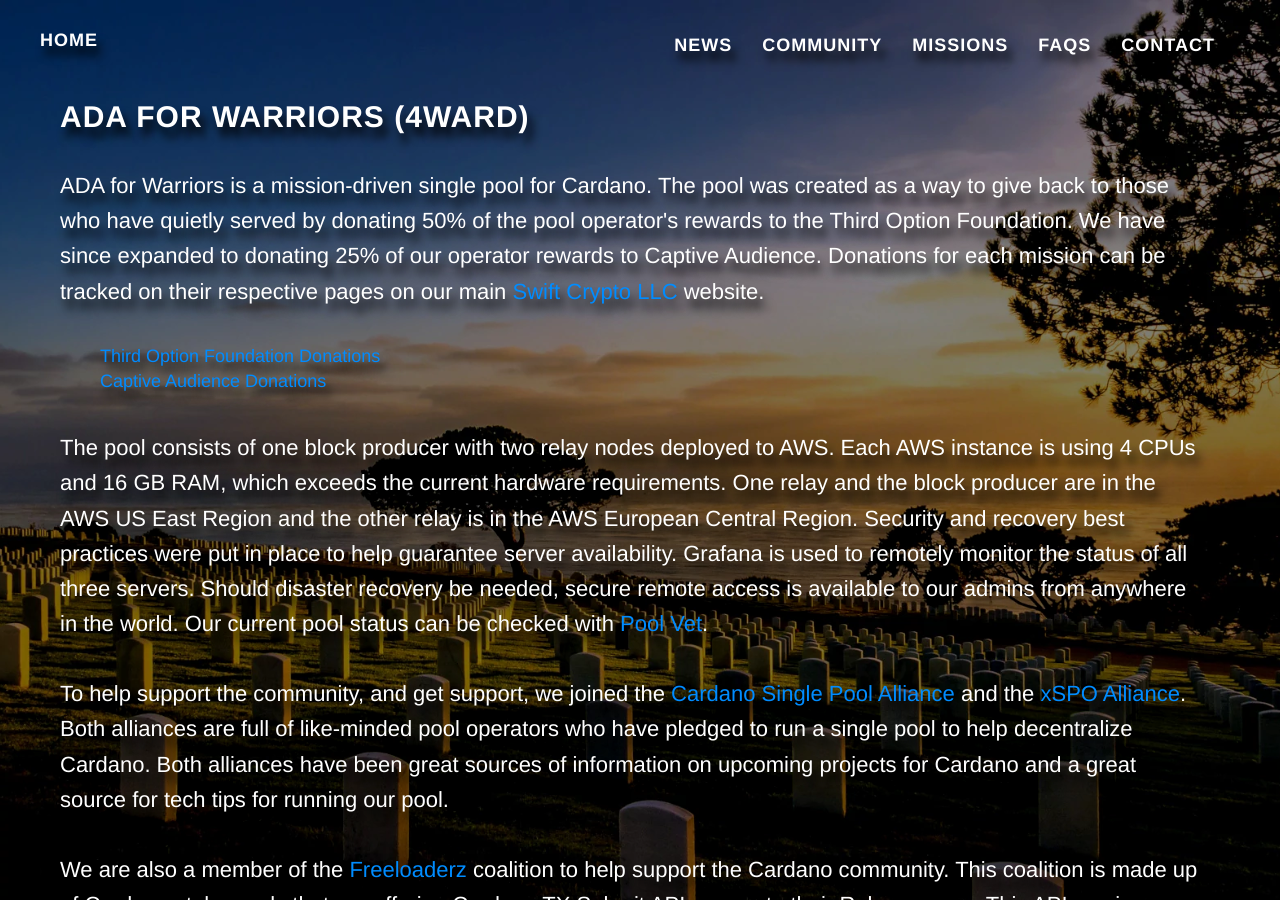
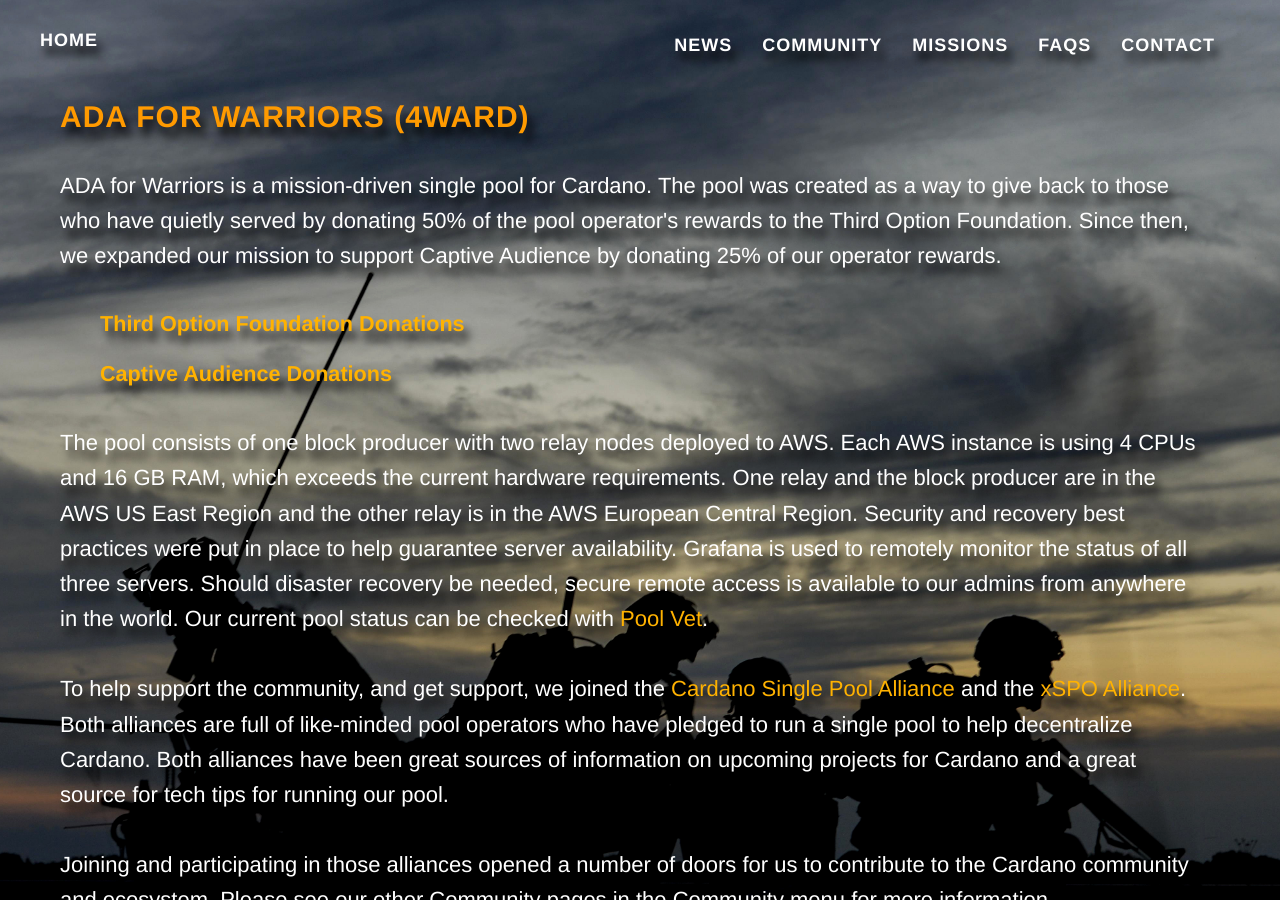
Before and after one commit to fisherstevenk/4WARD, a Jekyll site: the page built from _community/4ward.markdown, in a window 1280 px wide and 900 px high. Built offline with Jekyll 4.4.1, drawn with Linux system fonts in a browser that asks for light colours; some of the changed text lies outside the part shown.

Commit message:
getting beautiful

```diff
--- /dev/null
+++ b/_community/freeloaderz.markdown
@@ -0,0 +1,3 @@
+---
+layout: freeloaderz
+---
--- /dev/null
+++ b/_community/mehen.markdown
@@ -0,0 +1,3 @@
+---
+layout: mehen
+---
--- a/_includes/4ward.html
+++ b/_includes/4ward.html
@@ -12,11 +12,11 @@
                     <p><ul>
                         <li>
                             <a href="https://www.swiftcryptollc.com/donations/third-option-foundation/" target="_blank"
-                            onclick="updateGoogle('scllc')">Third Option Foundation Donations</a>
+                            onclick="updateGoogle('tof-donations')">Third Option Foundation Donations</a>
                         </li>
                         <li>
                             <a href="https://www.swiftcryptollc.com/donations/captive-audience/" target="_blank"
-                            onclick="updateGoogle('scllc')">Captive Audience Donations</a>
+                            onclick="updateGoogle('ca-donations')">Captive Audience Donations</a>
                         </li>
                     </ul></p>
             <p>The pool consists of one block producer with two relay nodes deployed to AWS. Each AWS instance is using
--- a/_layouts/4ward.html
+++ b/_layouts/4ward.html
@@ -11,38 +11,41 @@
                 <p>ADA for Warriors is a mission-driven single pool for Cardano. The pool was created as a
                     way to give back to those who have quietly served
                     by donating 50% of the pool operator's rewards to the Third
-                        Option Foundation.  We have since expanded to donating 25% of our operator rewards to Captive Audience.  Donations for each
-                        mission can be tracked on their respective pages on our main <a href="https://www.swiftcryptollc.com/" target="_blank"
-                        onclick="updateGoogle('scllc')">Swift Crypto LLC</a> website.</p>
-                        <p><ul>
-                            <li>
-                                <a href="https://www.swiftcryptollc.com/donations/third-option-foundation/" target="_blank"
-                                onclick="updateGoogle('scllc')">Third Option Foundation Donations</a>
-                            </li>
-                            <li>
-                                <a href="https://www.swiftcryptollc.com/donations/captive-audience/" target="_blank"
-                                onclick="updateGoogle('scllc')">Captive Audience Donations</a>
-                            </li>
-                        </ul></p>
-                <p>The pool consists of one block producer with two relay nodes deployed to AWS. Each AWS instance is using
-                    4 CPUs and 16 GB RAM, which exceeds the current hardware requirements.
+                    Option Foundation. Since then, we expanded our mission to support Captive
+                    Audience by donating 25% of our operator rewards.</p>
+                <p>
+                <ul>
+                    <li style="margin-bottom: 20px">
+                        <strong><a style="font-size: larger" href="/missions/third-option-foundation#tof-donations" target="_blank"
+                            onclick="updateGoogle('scllc')">Third Option Foundation Donations</a></strong>
+                    </li>
+                    <li>
+                        <strong><a  style="font-size: larger" href="/missions/captive-audience#ca-donations" target="_blank"
+                            onclick="updateGoogle('scllc')">Captive Audience Donations</a></strong>
+                    </li>
+                </ul>
+                </p>
+                <p>The pool consists of one block producer with two relay nodes deployed to AWS. Each AWS instance is
+                    using 4 CPUs and 16 GB RAM, which exceeds the current hardware requirements.
                     One relay and the block producer are in the AWS US East Region and the other relay is in the AWS
-                    European Central Region.  Security and recovery best practices were put in place to help guarantee server availability. Grafana is
+                    European Central Region. Security and recovery best practices were put in place to help guarantee
+                    server availability. Grafana is
                     used to remotely monitor the status of all three servers. Should disaster recovery be needed, secure
-                    remote access is available to our admins from anywhere in the world. Our current pool status can be checked with <a
-                    href="https://pool.vet/#b6063f0f2fa05d98132f15defed4c69c06ea61451b4ea4cea0ce1b80"
-                    onclick="updateGoogle('poolVet')" target="_blank">Pool Vet</a>.</p>
-                <p>To help support the community, and get support, we joined the <a href="https://singlepoolalliance.net/" target="_blank">Cardano Single Pool
+                    remote access is available to our admins from anywhere in the world. Our current pool status can be
+                    checked with <a href="https://pool.vet/#b6063f0f2fa05d98132f15defed4c69c06ea61451b4ea4cea0ce1b80"
+                        onclick="updateGoogle('poolVet')" target="_blank">Pool Vet</a>.</p>
+                <p>To help support the community, and get support, we joined the <a
+                        href="https://singlepoolalliance.net/" target="_blank">Cardano Single Pool
                         Alliance</a> and the
-                    <a href="https://adapools.org/alli/xspo-alliance/11" target="_blank">xSPO Alliance</a>. Both alliances
+                    <a href="https://adapools.org/alli/xspo-alliance/11" target="_blank">xSPO Alliance</a>. Both
+                    alliances
                     are full of like-minded pool operators who have pledged to run a single pool to help decentralize
                     Cardano. Both alliances have been great sources of information on upcoming projects for Cardano
                     and a great source for tech tips for running our pool.
                 </p>
-                <p>We are also a member of the <a href="https://www.freeloaderz.io/" target="_blank">Freeloaderz</a>
-                    coalition to help support the Cardano community. This coalition is made up of Cardano stake pools that
-                    are offering Cardano TX Submit API access to their Relay servers. This API service helps improve
-                    transaction speed by allowing supporting user wallets to submit transactions directly to a Relay.</p>
+                <p>Joining and participating in those alliances opened a number of doors for us to contribute to the Cardano community and ecosystem.
+                    Please see our other Community pages in the Community menu for more information.
+                </p>
             </div>
         </div>
     </section>
```
Also changed, not shown: _includes/css/grayscale.css (+65 -10 lines), _includes/css/swiftcryptollc.css (+18 -55 lines), _layouts/freeloaderz.html (added, +29 -0 lines), _layouts/mehen.html (added, +51 -0 lines), img/ca/ca-intro (copy).jpeg (added), img/ca/ca-intro.jpeg, img/freeloaderz/freeloaderz.jpeg (added), img/freeloaderz/logo.png (added), img/mehen/logo.png (added), img/mehen/mehen-official-bg.jpeg (added), img/pool.jpeg (added), img/post.jpeg (deleted), img/tof/tof-intro-2.jpeg, 2 other files.
